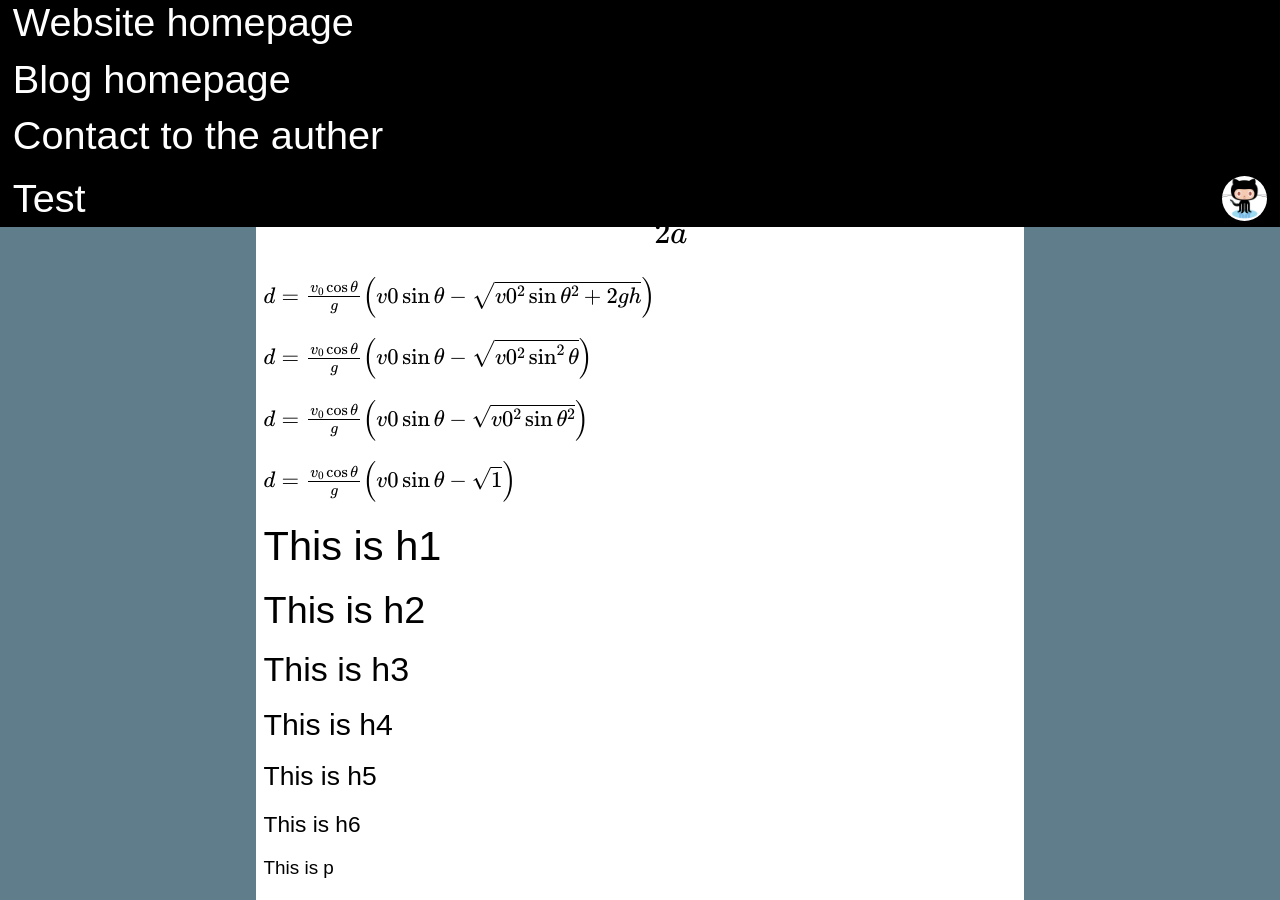
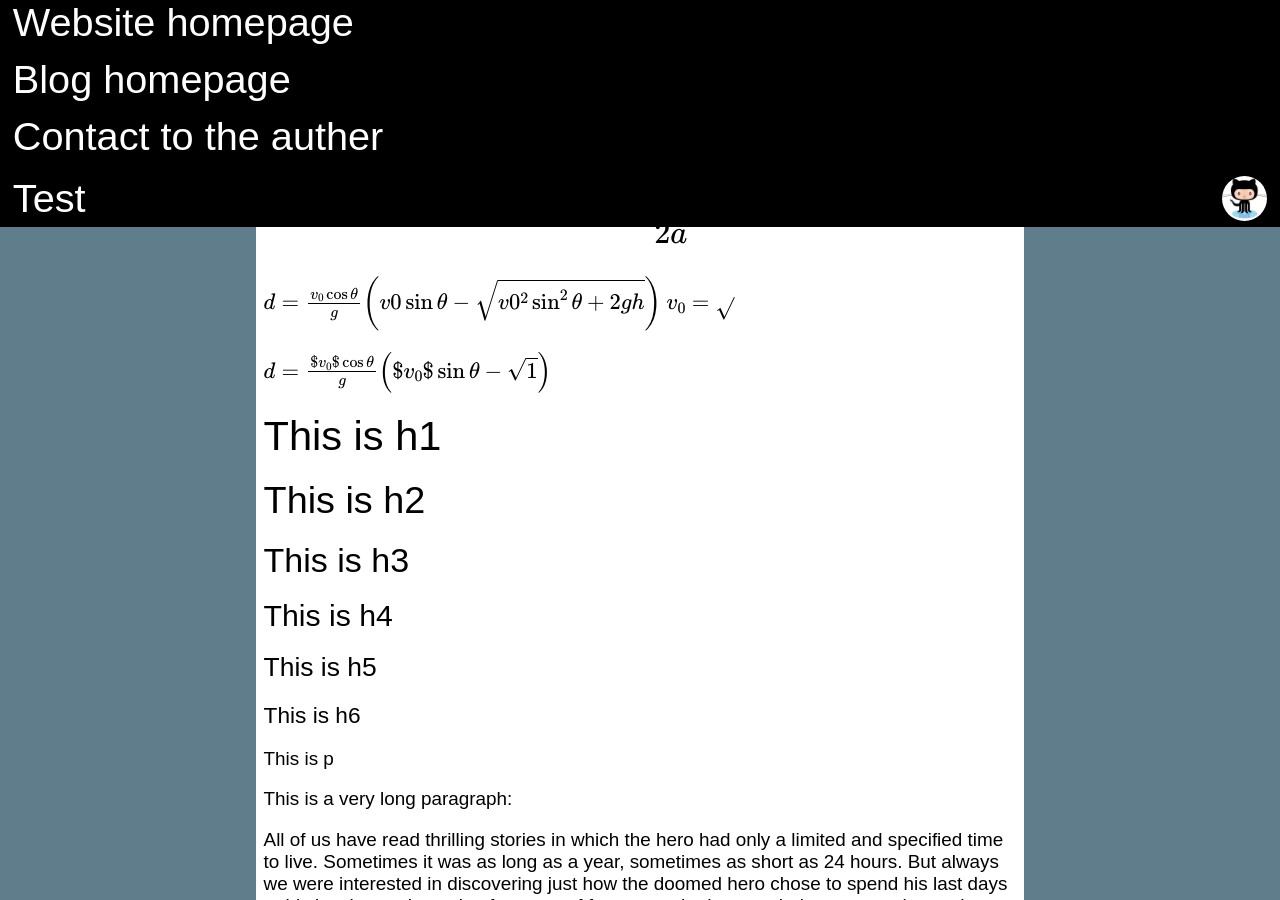
Before and after one commit to wenyuzhao/wenyuzhao.github.io, a Jekyll site: the page built from _posts/2015-01-03-02-07-test.md, in a window 1280 px wide and 900 px high. Built offline with Jekyll 4.4.1, drawn with Linux system fonts in a browser that asks for light colours; Markdown is read by kramdown in place of the engine named in the settings; formulas are drawn with MathJax 3; comment, search, counter and statistics services are not loaded.

Commit message:
Update 2015-01-03-02-07-test.md

```diff
--- a/_posts/2015-01-03-02-07-test.md
+++ b/_posts/2015-01-03-02-07-test.md
@@ -9,13 +9,10 @@
 
 $$x=\frac{-b\pm\sqrt{b^2-4ac}}{2a}$$
 
-\\(d=\frac{v_0\cos{\theta}}{g}\left(v0\sin{\theta}-\sqrt{v0^2\sin{\theta}^2+2gh}\right)\\)
+\\(d=\frac{v_0\cos{\theta}}{g}\left(v0\sin{\theta}-\sqrt{v0^2\sin^2{\theta}+2gh}\right)\\)
+\\(v_0=\sqrt{}\\)
 
-\\(d=\frac{v_0\cos{\theta}}{g}\left(v0\sin{\theta}-\sqrt{v0^2\sin^2{\theta}}\right)\\)
-
-\\(d=\frac{v_0\cos{\theta}}{g}\left(v0\sin{\theta}-\sqrt{v0^2\sin{\theta}^2}\right)\\)
-
-\\(d=\frac{v_0\cos{\theta}}{g}\left(v0\sin{\theta}-\sqrt{1}\right)\\)
+\\(d=\frac{$v_0$\cos{\theta}}{g}\left($v_0$\sin{\theta}-\sqrt{1}\right)\\)
 
 #This is h1
 ##This is h2
```
